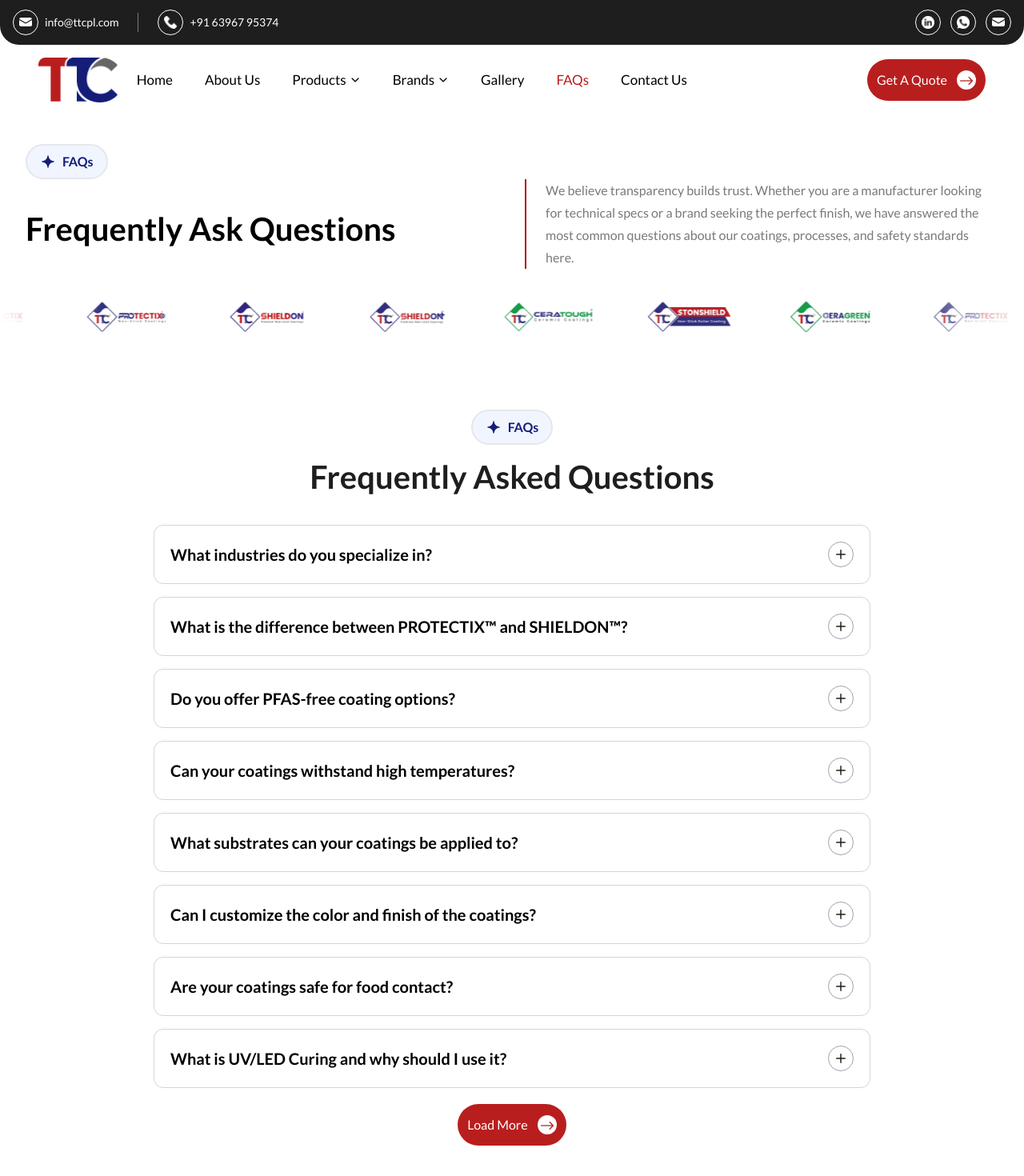
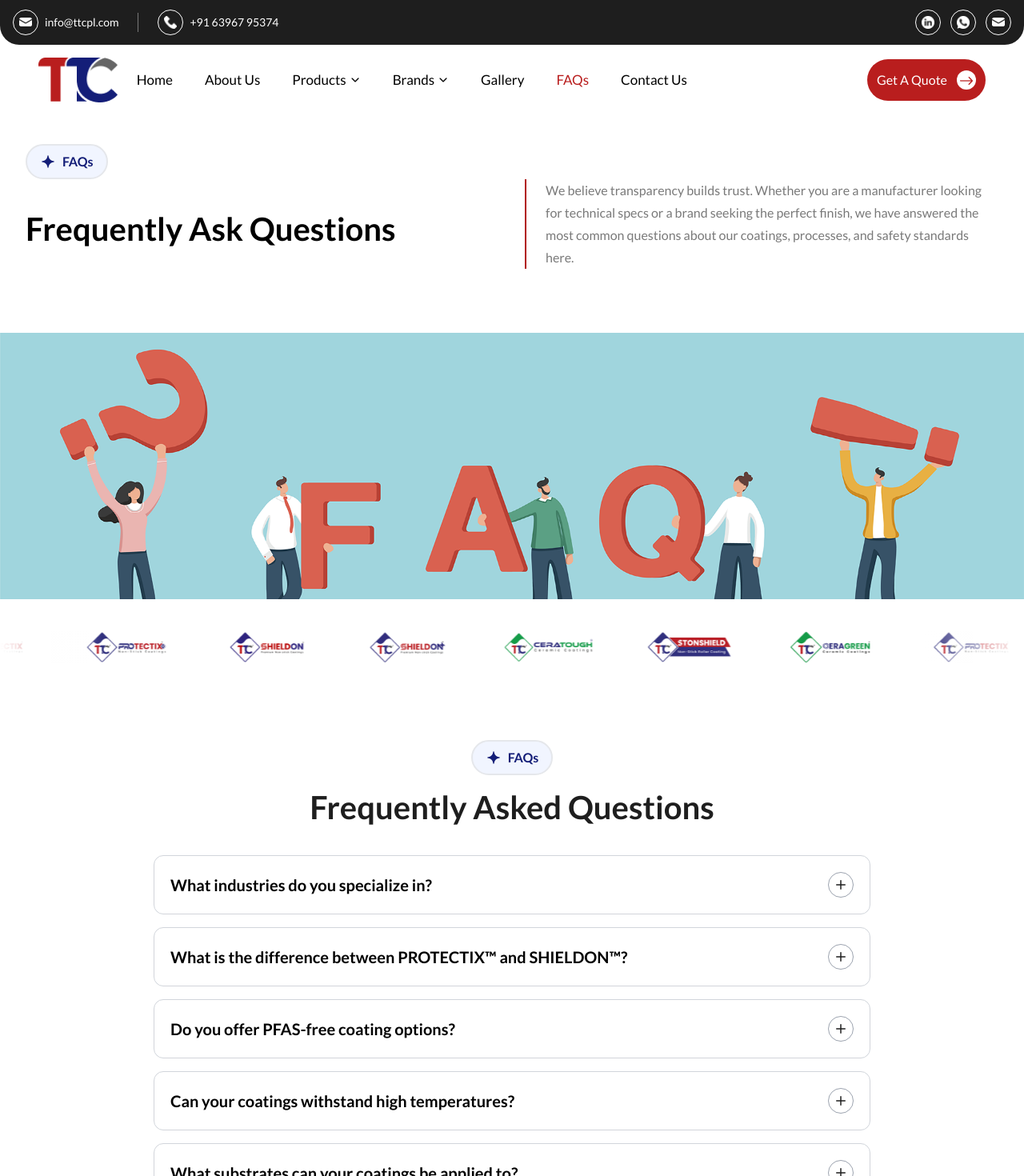
Before and after one commit to JayminOG/ttc-website, a React (Vite) app: page /faqs in a window 1280 px wide. Shown: the top 1470 px of the page at 80% size. Built offline with nearby package versions, Linux system fonts and the light colour scheme.

Commit message:
FAQ Done With Banner

```diff
--- a/src/Pages/FAQs/index.jsx
+++ b/src/Pages/FAQs/index.jsx
@@ -2,6 +2,8 @@ import React, { useState } from "react";
 
 import { HeroSection, } from "../../components/UI";
 import FAQSection from "../../components/Faq/FAQSection";
+const Heroimg = "/FAQ/FAQs.png";
+const MHeroimg = "/FAQ/M-FAQs.png";
 
 
 const FAQs = () => {
@@ -54,10 +56,12 @@ const FAQs = () => {
         title="Frequently Ask Questions"
         tag="FAQs"
         description="We believe transparency builds trust. Whether you are a manufacturer looking for technical specs or a brand seeking the perfect finish, we have answered the most common questions about our coatings, processes, and safety standards here."
+        image={Heroimg}
+        mobileImage={MHeroimg}
       />
       <FAQSection
         faqData={faqData}
-        buttonText="Load More"
+        // buttonText="Load More"
       />
     </main>
   );
--- a/src/components/Faq/FAQSection.jsx
+++ b/src/components/Faq/FAQSection.jsx
@@ -64,7 +64,7 @@ const FAQSection = ({ faqData = [], buttonText }) => {
       <div className="pt-5">
         <Button
           text={buttonText}
-          onClick={() => (window.location.href = "/")}
+          onClick={() => (window.location.href = "/contact")}
         />
       </div>
     </section>
```
Also changed, not shown: public/FAQ/FAQs.png (added), public/FAQ/M-FAQs.png (added).
